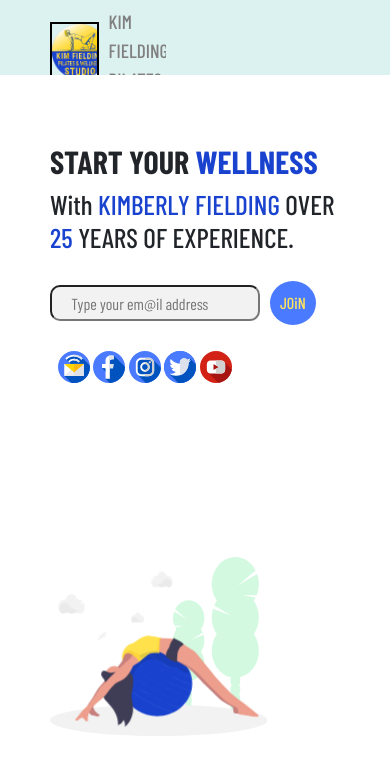
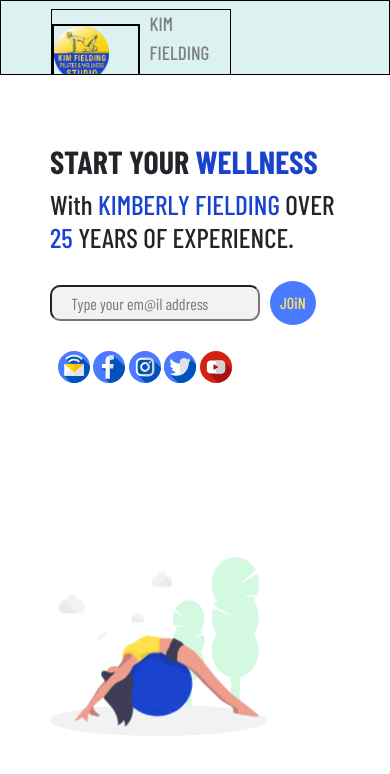
Before and after one commit to kaderny/fielding, a React (Create React App) app: page / in a window 390 px wide. Shown: the top 774 px of the page. Built offline with nearby package versions, Linux system fonts and the light colour scheme; a web font is replaced by a local one.

Commit message:
fixed dependency issues

```diff
--- a/package.json
+++ b/package.json
@@ -42,8 +42,7 @@
     "@babel/core": "^7.15.8",
     "eslint": "^6.8.0",
     "eslint-plugin-flowtype": "^8.0.3",
-    "node-sass": "^8.0.0",
-    "sass-loader": "^12.3.0"
+    "sass":"1.22.10"
   },
   "workspaces": [
     "packages/*"
--- a/src/components/footer/footer.scss
+++ b/src/components/footer/footer.scss
@@ -1,18 +1,16 @@
 // .left {
 //   background-color: blue;
 // }
-
+@import "../../global.scss";
 .footer {
   display: flex;
-
   width: 100%;
   height: 75px !important;
-  background-color: yellow;
-  overflow: none;
+  background-color: $mainColor;
+  overflow: hidden;
   bottom: 0;
   align-items: center;
   justify-content: center;
-  padding: 10px;
 
   p {
     padding-left: 50px;
--- a/src/components/navbar/Navbar.scss
+++ b/src/components/navbar/Navbar.scss
@@ -67,15 +67,22 @@
   }
 
   .navbar {
+    width: 100%;
+    border: 1px black solid;
+    display: flex;
     .wrapper {
+      align-items: center;
       .left {
-        flex: 1;
+        display: flex;
         width: 100%;
+        border: 1px black solid;
+
         .logo {
           width: 100%;
           border: 2px solid black;
         }
         .p1 {
+          width: 100%;
           font-size: 1.2rem;
           color: grey;
         }
```
Also changed, not shown: src/App.jsx (+15 -1 lines), src/svgs/offerSvg/offer1.svg, 1 other file (tests, documents, lock files or other folders).
